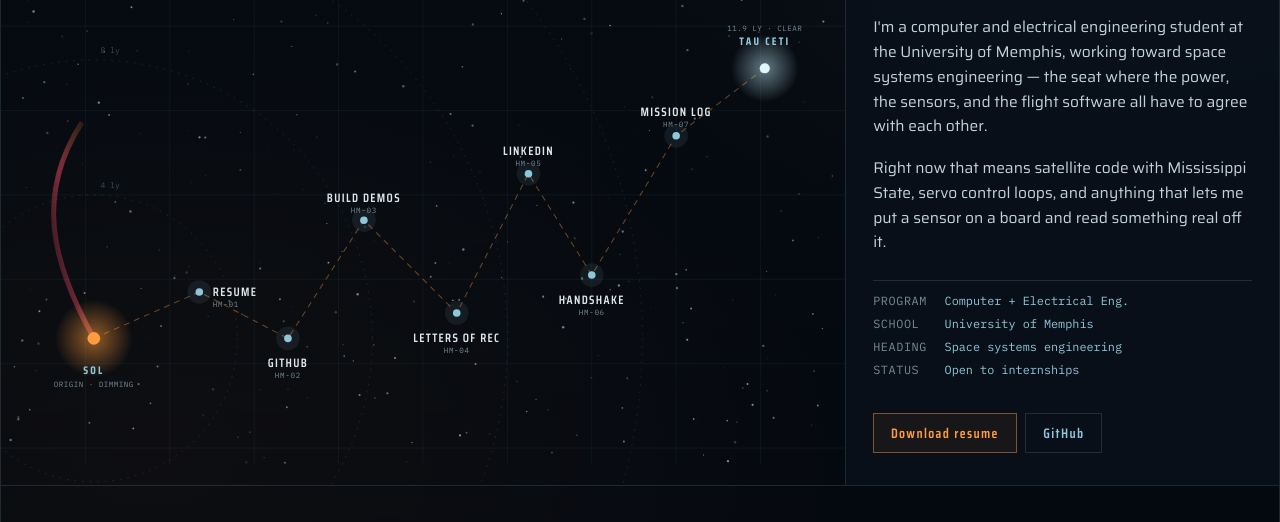
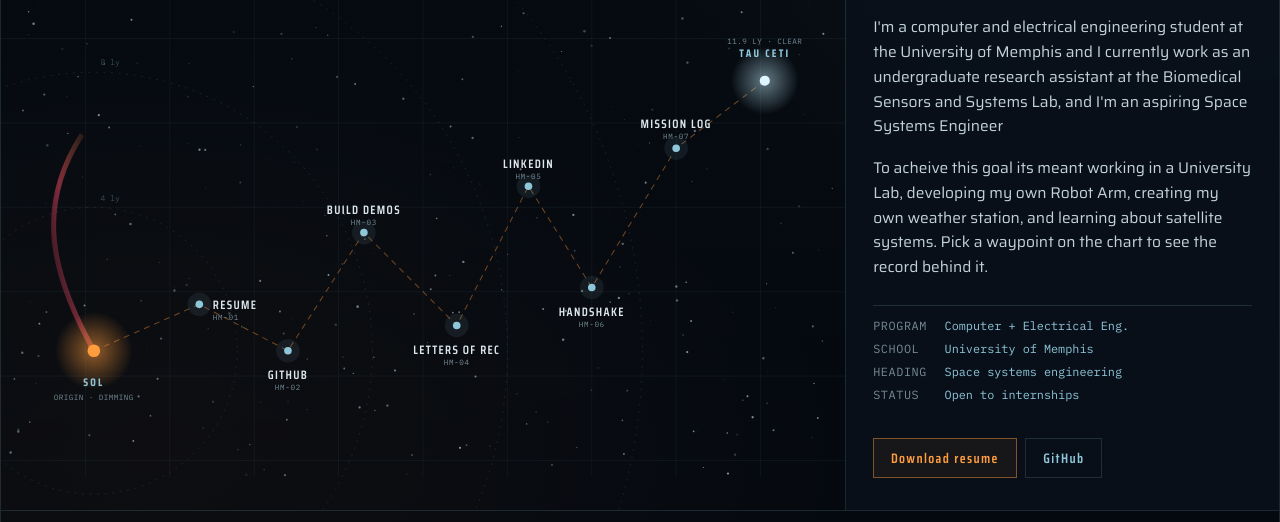
Before and after one commit to CooperTrahan/CDT_Web, a website: page index.html in a window 1280 px wide. Shown: the part 169-691 px from the top of the page. Drawn offline with Linux system fonts and the light colour scheme.

Commit message:
Add files via upload

```diff
--- a/index.html
+++ b/index.html
@@ -225,8 +225,8 @@
   var CREW = {
     stamp:"CREW RECORD · 01", title:"Cooper Trahan", kicker:"RedStego · Memphis, Tennessee",
     body:[
-      "I'm a computer and electrical engineering student at the University of Memphis, working toward space systems engineering — the seat where the power, the sensors, and the flight software all have to agree with each other.",
-      "Right now that means satellite code with Mississippi State, servo control loops, and anything that lets me put a sensor on a board and read something real off it."
+      "I'm a computer and electrical engineering student at the University of Memphis and I currently work as an undergraduate research assistant at the Biomedical Sensors and Systems Lab, and I'm an aspiring Space Systems Engineer",
+      "To acheive this goal its meant working in a University Lab, developing my own Robot Arm, creating my own weather station, and learning about satellite systems. Pick a waypoint on the chart to see the record behind it."
     ],
     spec:[["PROGRAM","Computer + Electrical Eng."],["SCHOOL","University of Memphis"],["HEADING","Space systems engineering"],["STATUS","Open to internships"]],
     acts:[{t:"Download resume",h:SITE+"Cooper T Resume-2.pdf"},{t:"GitHub",h:"https://github.com/redstegosaurus",ghost:true}]
```
